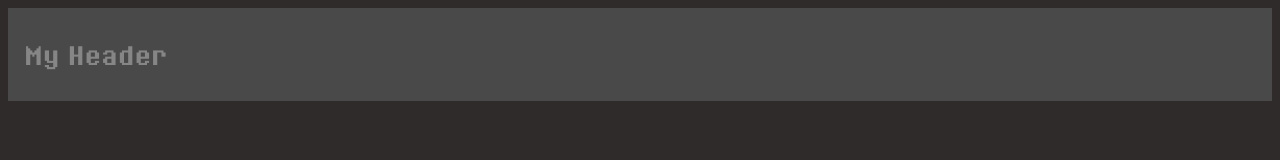
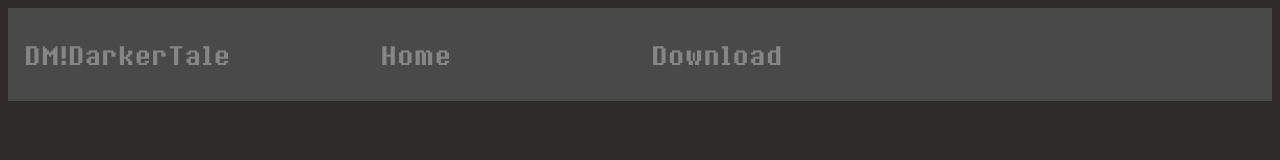
Before and after one commit to koxx12-dev/DM-DarkerTale-site, a plain HTML site: page docs/index.html in a window 1280 px wide. Drawn offline with Linux system fonts and the light colour scheme.

Commit message:
site update

```diff
--- a/docs/css/index.css
+++ b/docs/css/index.css
@@ -16,6 +16,22 @@ body {
   color:#f1f1f1;
 }
 
+.home:hover {
+  color:#f1f1f1;
+}
+
+.download:hover {
+  color:#f1f1f1;
+}
+
+.home {
+  margin-left: 150px;
+}
+
+.download {
+  margin-left: 200px;
+}
+
 .header {
   padding: 10px 16px;
   background:#494949;
@@ -26,6 +42,7 @@ body {
   -moz-user-select: none;
   -o-user-select: none;
   user-select: none;
+  display: flex;
 }
 
 /* Page content */
--- a/docs/index.html
+++ b/docs/index.html
@@ -2,6 +2,7 @@
 
 <html>
 	<head>
+		<link rel="icon" href="">
 		<title>
 			test site
 		</title>
@@ -11,7 +12,9 @@
 	<body>
 		<div class="header" id="myHeader">
 			<script src="js/index.js"></script>
-			<h2 class="name">My Header</h2>
+			<h2 class="name">DM!DarkerTale</h2>
+			<h2 class="home">Home</h2>
+			<h2 class="download" onclick="window.location.replace('https://gamejolt.com/games/DM-MultiTale/596889');">Download</h2>
 		</div>
 	</body>
 </html>
```
